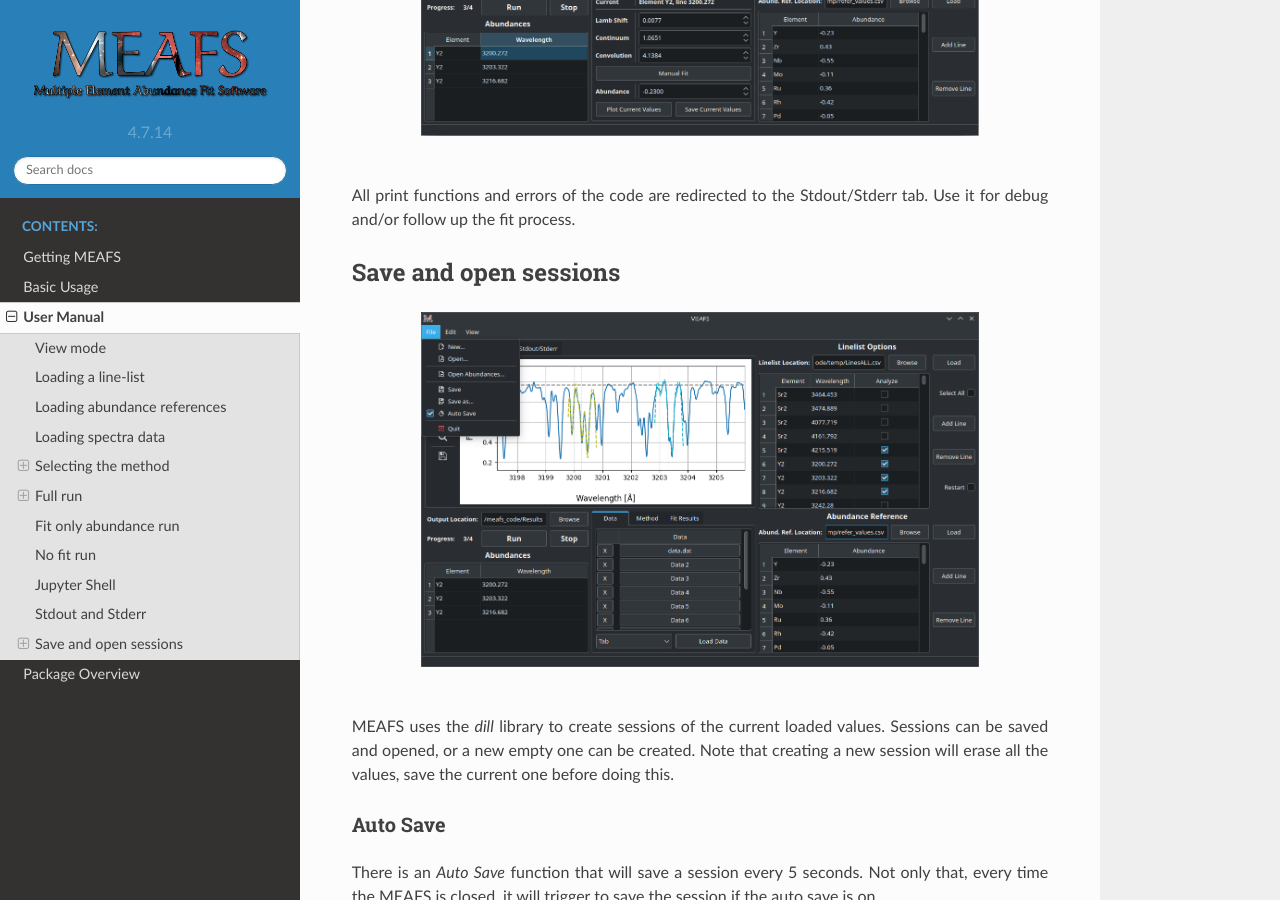
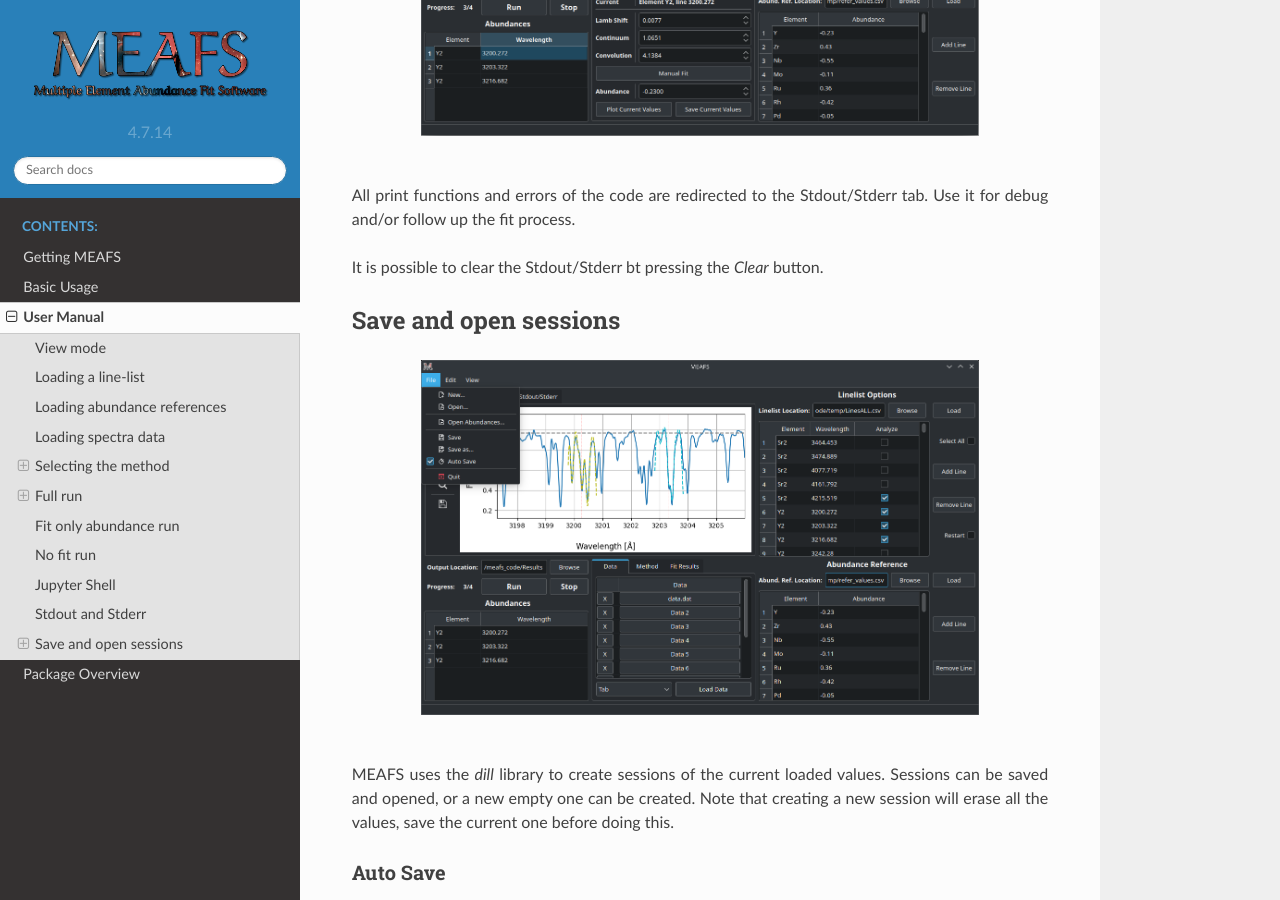
Before and after one commit to MatheusJCastro/meafs, a Sphinx documentation site: the page built from docs/manual.rst, in a window 1280 px wide and 900 px high, scrolled down 12291 px. Built offline with Sphinx 7.4.7 and the Read the Docs theme 2.0.0, drawn with Linux system fonts in a browser that asks for light colours; the version number is read from the project's files by our own code.

Commit message:
update docs

```diff
--- a/docs/manual.rst
+++ b/docs/manual.rst
@@ -467,6 +467,8 @@ Stdout and Stderr
 All print functions and errors of the code are redirected to the
 Stdout/Stderr tab. Use it for debug and/or follow up the fit process.
 
+It is possible to clear the Stdout/Stderr bt pressing the *Clear* button.
+
 Save and open sessions
 ----------------------
 
```
